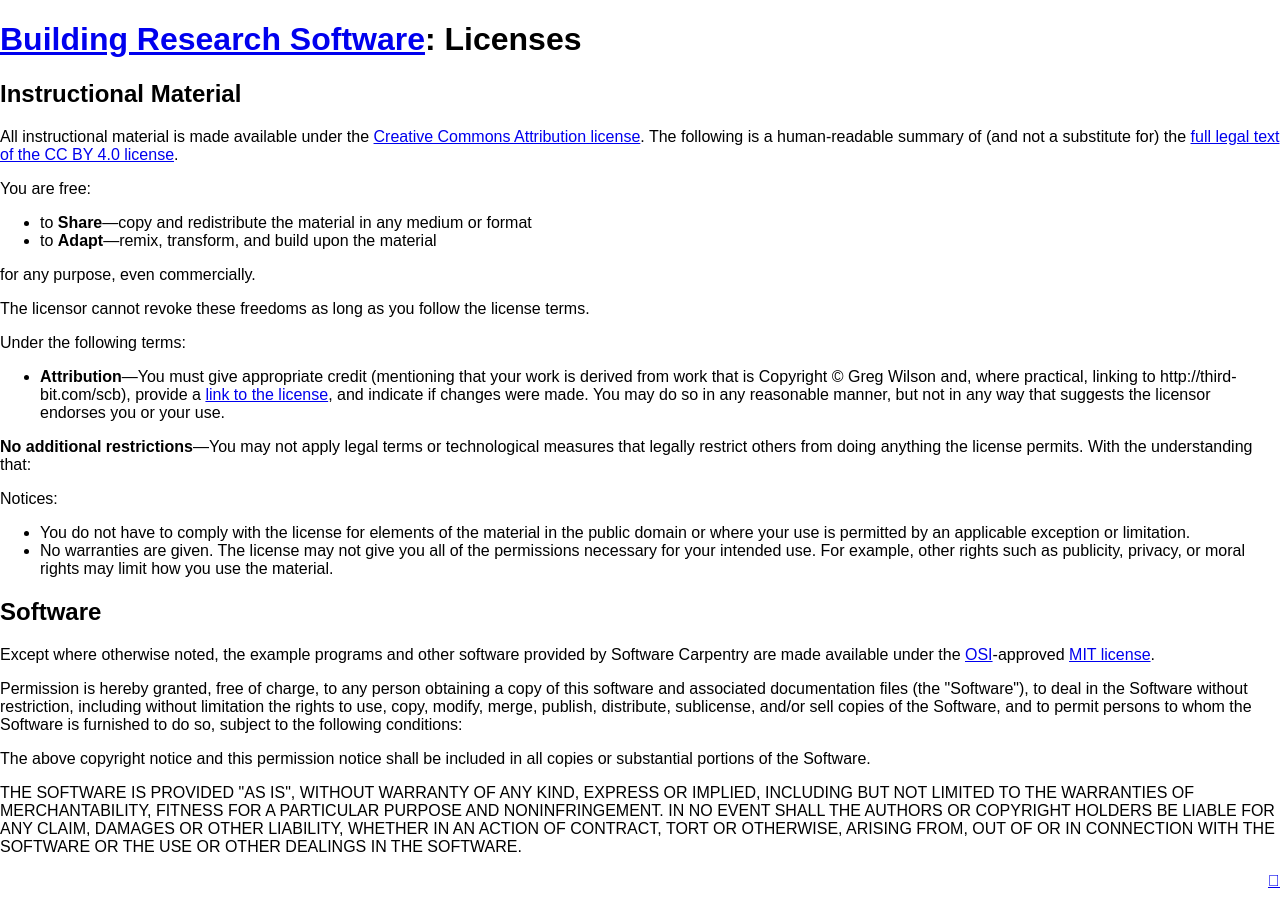
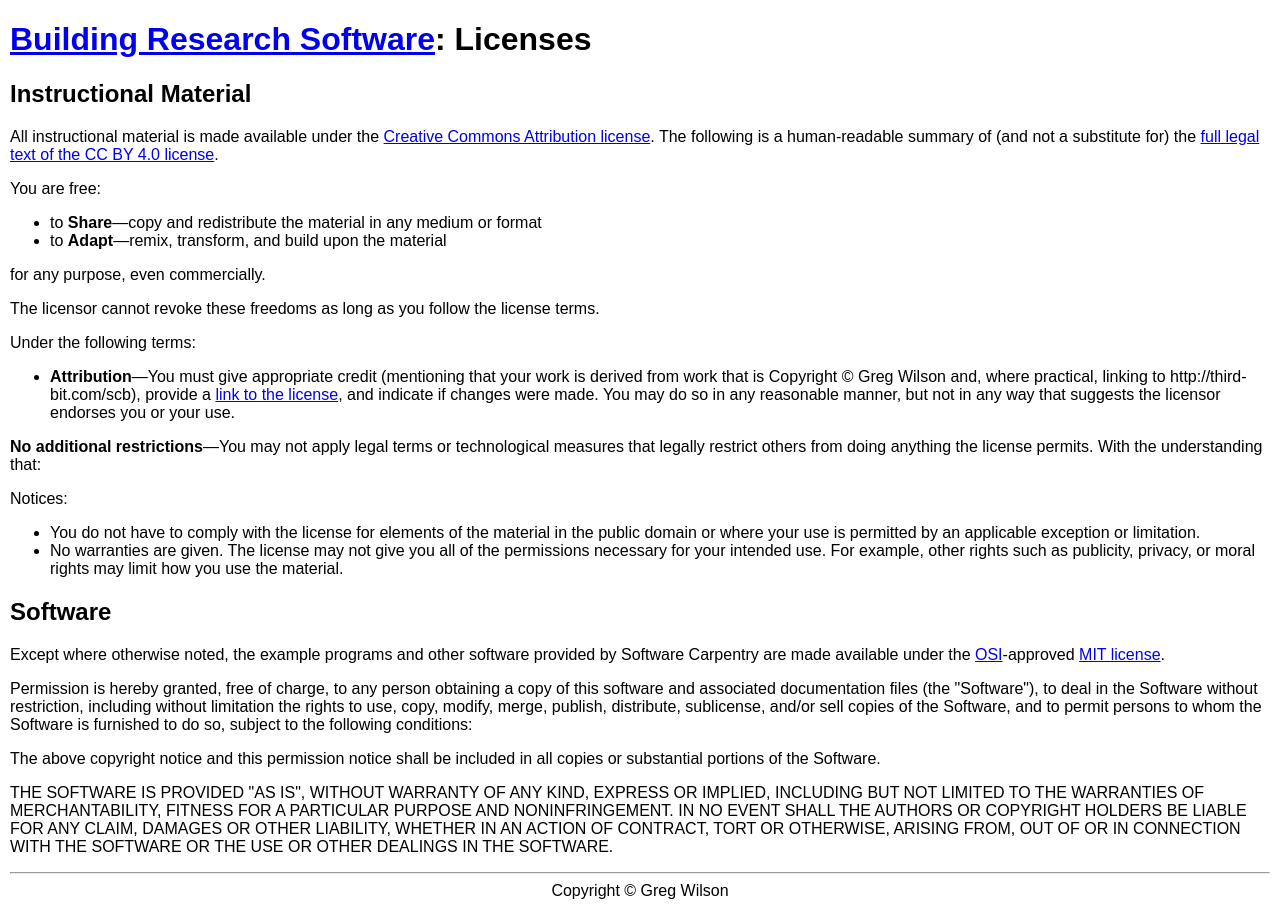
Before and after one commit to Treblesteph/swc_concept_graph, a Jekyll site: the page built from LICENSE.md, in a window 1280 px wide. Built offline with Jekyll 4.4.1, drawn with Linux system fonts in a browser that asks for light colours.

Commit message:
Adding margin to pages

```diff
--- a/_layouts/page.html
+++ b/_layouts/page.html
@@ -14,16 +14,12 @@
     <![endif]-->
   </head>
   <body id="top" class="page">
-
     <h1><a href="/">{{site.title}}</a>{% if page.subtitle %}: {{ page.subtitle }}{% endif %}</h1>
 {{ content }}
-
     <footer>
-      <div class="small-12 columns" style="text-align: right;">
-        <a class="iconfont" href="#top-of-page">&#xf108;</a>
-      </div>
+      <hr/>
+      Copyright © {{site.author}}
     </footer>
-
     <script src="/js/jquery.min.js"></script>
   </body>
 </html>
--- a/css/site.scss
+++ b/css/site.scss
@@ -3,3 +3,11 @@
 ---
 @charset "utf-8";
 @import "foundation-components/normalize";
+
+body {
+    margin: 10px;
+}
+
+footer {
+    text-align: center;
+}
```
